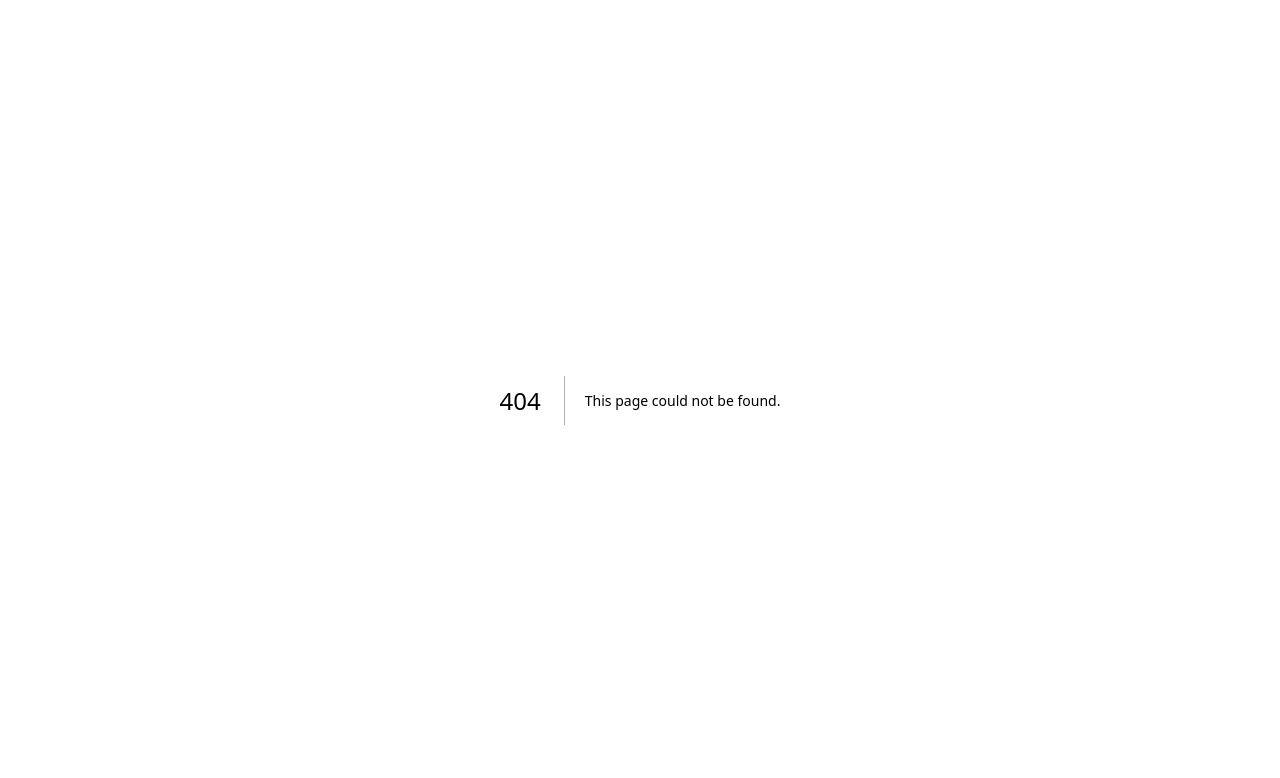
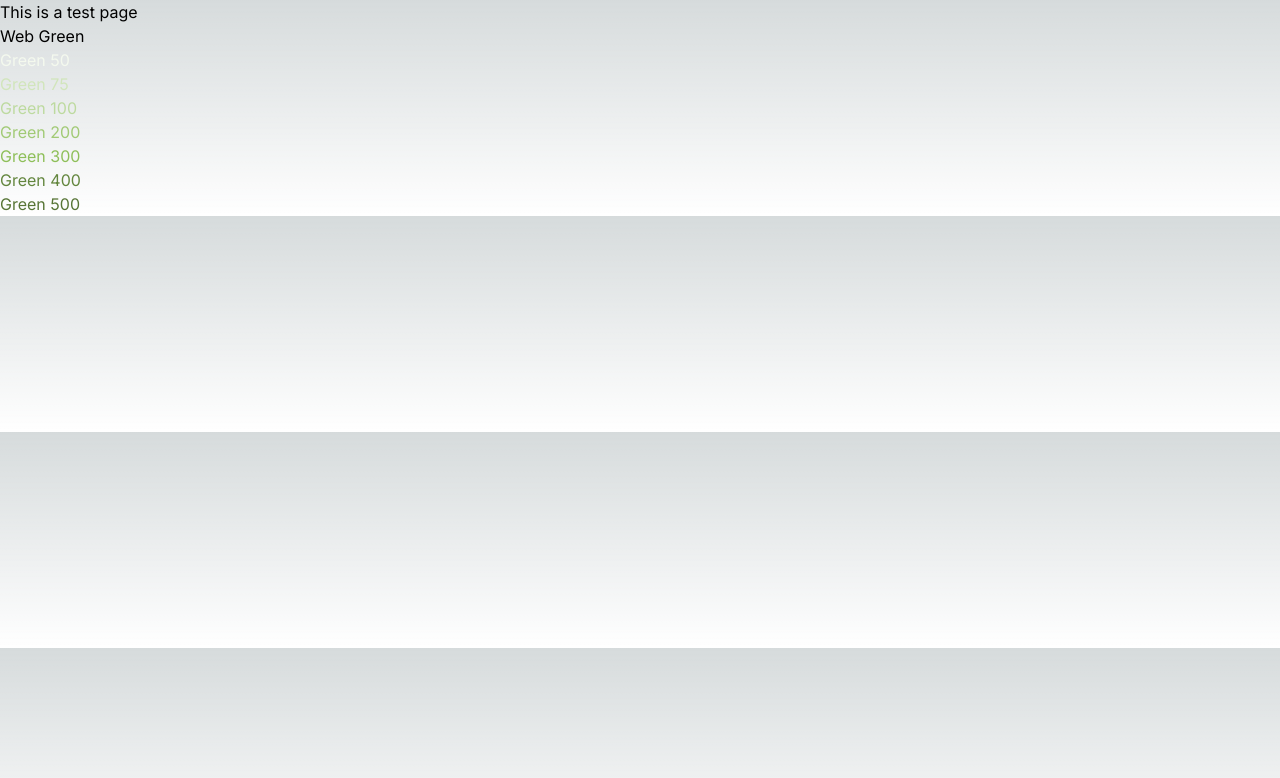
Before and after one commit to danargh/capstone-deploy-testing, a Next.js app: page /colourtest in a window 1280 px wide. Before the commit this address had no page. Shown: the top 778 px of the page. Built offline with nearby package versions, Linux system fonts and the light colour scheme.

Commit message:
feat : Added Custom Colours
Changes:
- Added Custom Colours
- Added new button variants

```diff
--- /dev/null
+++ b/app/colourtest/page.jsx
@@ -0,0 +1,22 @@
+import React from 'react'
+
+
+// This is just for testing, should be deleted later!
+export default function Page() {
+  return (
+    <>
+    <div>This is a test page</div>
+
+    <div>Web Green</div>
+    <div className='col-span-2 gap-2'>
+    <p className='text-web-green-50'>Green 50</p>
+    <p className='text-web-green-75'>Green 75</p>
+    <p className='text-web-green-100'>Green 100</p>
+    <p className='text-web-green-200'>Green 200</p>
+    <p className='text-web-green-300'>Green 300</p>
+    <p className='text-web-green-400'>Green 400</p>
+    <p className='text-web-green-500'>Green 500</p>
+    </div>
+    </>
+  )
+}
--- a/components/custom/custom.js
+++ b/components/custom/custom.js
@@ -17,6 +17,9 @@ const button_variants = cva(
             '',
             // info : like details, etc.
           info:
+            '',
+            // warning
+          warning:
             '',
             // clear enough
           disabled: '',
--- a/tailwind.config.js
+++ b/tailwind.config.js
@@ -13,6 +13,66 @@ module.exports = {
           'conic-gradient(from 180deg at 50% 50%, var(--tw-gradient-stops))',
       },
     },
+    colors: {
+      'web-green': {
+        50: '#f4f9ee',
+        75: '#d1e5bb',
+        100: '#bdda9f',
+        200: '#a1ca75',
+        300: '#8ebf59',
+        400: '#63863e',
+        500: '#577536',
+      },
+      'danger-red': {
+        50: '#f6eaea',
+        75: '#d8a9a7',
+        100: '#c88582',
+        200: '#b1514d',
+        300: '#a12d28',
+        400: '#711f1c',
+        500: '#621b18',
+      },
+      'success-green': {
+        50: '#eaefed',
+        75: '#a9bfb4',
+        100: '#85a495',
+        200: '#517d67',
+        300: '#2d6248',
+        400: '#1f4532',
+        500: '#1b3c2c',
+      },
+      'warning-yellow': {
+        50: '#fffbe6',
+        75: '#ffef97',
+        100: '#fee86c',
+        200: '#fede2d',
+        300: '#fed702',
+        400: '#b29701',
+        500: '#9b8301',
+      },
+      // The usage is unclear - need to clarify!
+      'warning-black': {
+        0: '#ffffff',
+        10: '#fafafa',
+        20: '#f5f5f5',
+        30: '#ebebeb',
+        40: '#dedede',
+        50: '#bfbfbf',
+        60: '#b0b0b0',
+        70: '#a3a3a3',
+        80: '#949494',
+        90: '#858585',
+        100: '#757575',
+        200: '#666666',
+        300: '#575757',
+        400: '#4a4a4a',
+        500: '#3b3b3b',
+        600: '#2e2e2e',
+        700: '#1c1c1c',
+        800: '#0d0d0d',
+        900: '#000000',
+      },
+    },
   },
   plugins: [],
 }
```
Also changed, not shown: app/colourtest/colour test.png (added), 1 other file (tests, documents, lock files or other folders).
